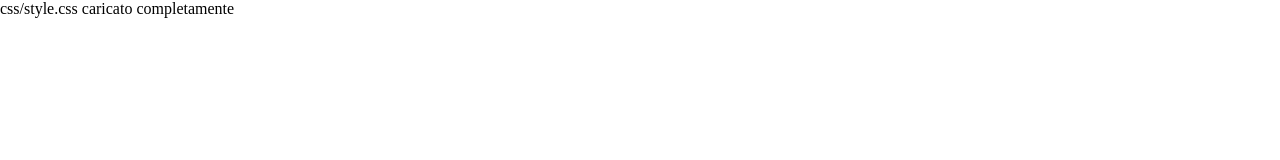
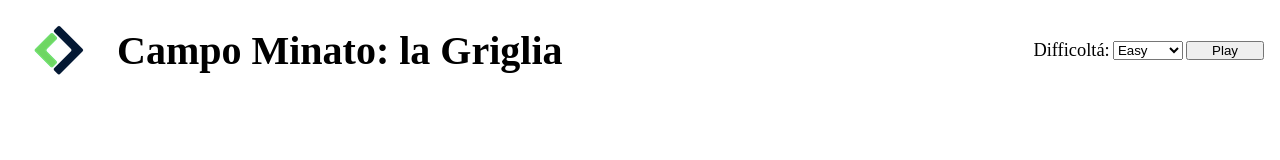
Before and after one commit to AndrianiClaudio/js-campominato-grid, a plain HTML site: page index.html in a window 1280 px wide. Drawn offline with Linux system fonts and the light colour scheme.

Commit message:
header. html e css.

```diff
--- a/css/style.css
+++ b/css/style.css
@@ -1,9 +1,61 @@
+:root {
+    --header-height: 100px;
+    --title-font-size: 2.5rem;
+    --footer-height: 50px;
+}
+
 * {
     box-sizing: border-box;
     margin: 0;
     padding: 0;
 }
 
-body::before {
-    content: 'css/style.css caricato completamente';
+html {
+    font-size: 100%;
 }
+/* flex */
+header.header,
+.header-left,
+.header-right,
+.container,
+.footer {
+    display: flex;
+    align-items: center;
+}
+/* header */
+header.header {
+    justify-content: space-between;
+    height: var(--header-height);
+    width: 100%;
+    /* background-color: yellow; */
+}
+/* .header-left,.header-right {
+    background-color: goldenrod;
+} */
+/* header-left */
+h1.title {
+    display: inline-block;
+    font-size: var(--title-font-size);
+}
+#logo {
+    padding: 0 2rem;
+}
+/* header-right */
+.header-right{
+    padding-right: 1rem;
+    column-gap: 0.2rem;
+}
+span.difficulty {
+    font-size: 115%;
+}
+select > option {
+    width: 6rem;
+}
+button.btn-play {
+    padding: 0 1.5rem;
+}
+/* container */
+.container {
+    justify-content: center;
+}
+/* footer */
--- a/index.html
+++ b/index.html
@@ -12,26 +12,35 @@
 </head>
 <body>
     <!-- header -->
-    <header>
+    <header class="header">
         <!-- header-left -->
         <div class="header-left" id="header-left">
             <!-- logo -->
+            <img src="img/logo-boolean.png" alt="logo di Boolean" id="logo">
+            <!-- titolo -->
+            <h1 class="title">Campo Minato: la Griglia</h1>
         </div>
-        <!-- titolo -->
         <!-- header-right -->
         <div class="header-right" id="header-right">
             <!-- span difficoltà -->
+            <span class="difficulty">Difficolt&aacute;: </span>
             <!-- select difficoltà -->
+            <select name="select-difficulty" id="select-difficulty">
+                <option value="easy">Easy</option>
+                <option value="medium">Medium</option>
+                <option value="hard">hard</option>
+            </select>
             <!-- button play -->
+            <button class="btn-play" id="btn-play">Play</button>
         </div>
     </header>
     <!-- main -->
-    <main>
+    <main class="main">
         <!-- container -->
         <div class="container"></div>
     </main>
     <!-- footer -->
-    <footer>
+    <footer class="footer">
         <!-- copyright -->
         <div class="copyright">
             <!-- span Made with <3 by Boolean(Boolean = link evidenziato) -->
```
